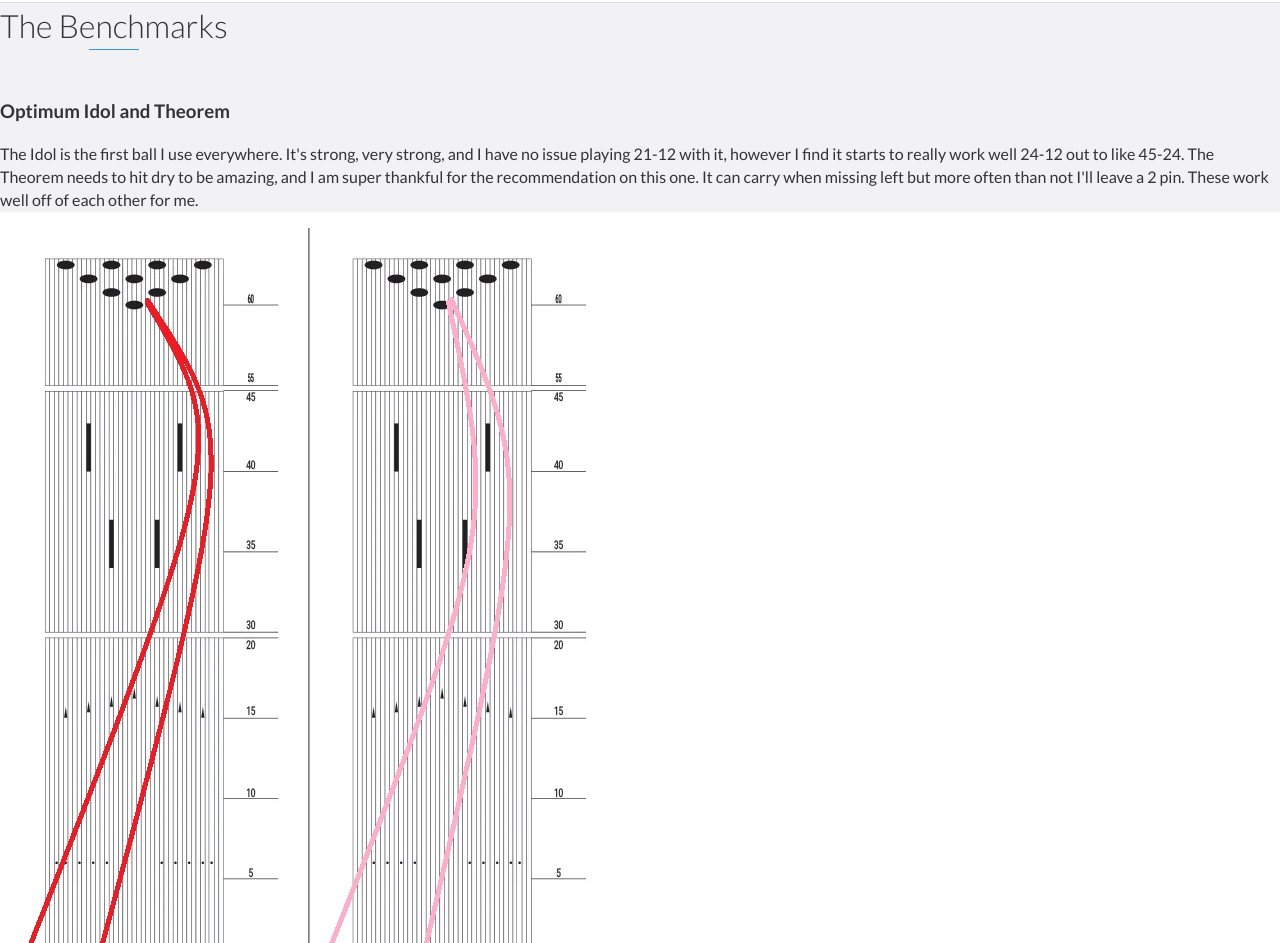
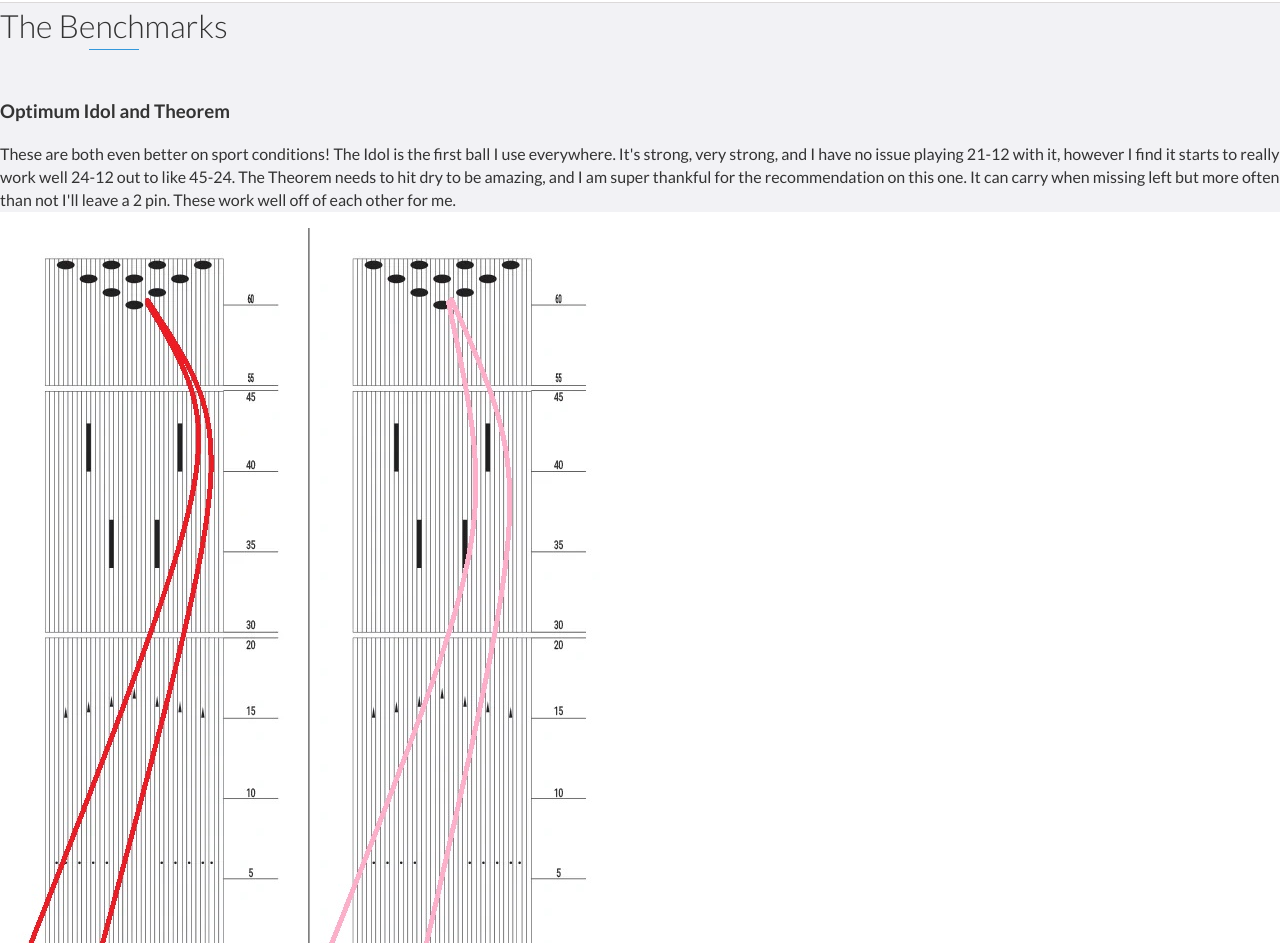
Before and after one commit to AChopcinski/achopcinski.github.io, a website: page bowling.html in a window 1280 px wide. Shown: the part 1092-2035 px from the top of the page. Drawn offline with nearby package versions, Linux system fonts and the light colour scheme.

Commit message:
Update bowling.html

```diff
--- a/bowling.html
+++ b/bowling.html
@@ -54,7 +54,7 @@
         <h2 class="heading">The Benchmarks</h2>
                 <h3>Optimum Idol and Theorem</h3>
                 <p>
-                    The Idol is the first ball I use everywhere. It's strong, very strong, and I have no issue playing 21-12 with it, however I find it starts to really work well 24-12 out to like 45-24. The Theorem needs to hit dry to be amazing, and I am super thankful for the recommendation on this one. It can carry when missing left but more often than not I'll leave a 2 pin. These work well off of each other for me.
+                    These are both even better on sport conditions! The Idol is the first ball I use everywhere. It's strong, very strong, and I have no issue playing 21-12 with it, however I find it starts to really work well 24-12 out to like 45-24. The Theorem needs to hit dry to be amazing, and I am super thankful for the recommendation on this one. It can carry when missing left but more often than not I'll leave a 2 pin. These work well off of each other for me.
 		</p>
             </div>
             <img src="theorem_idol.jpg" />
```
